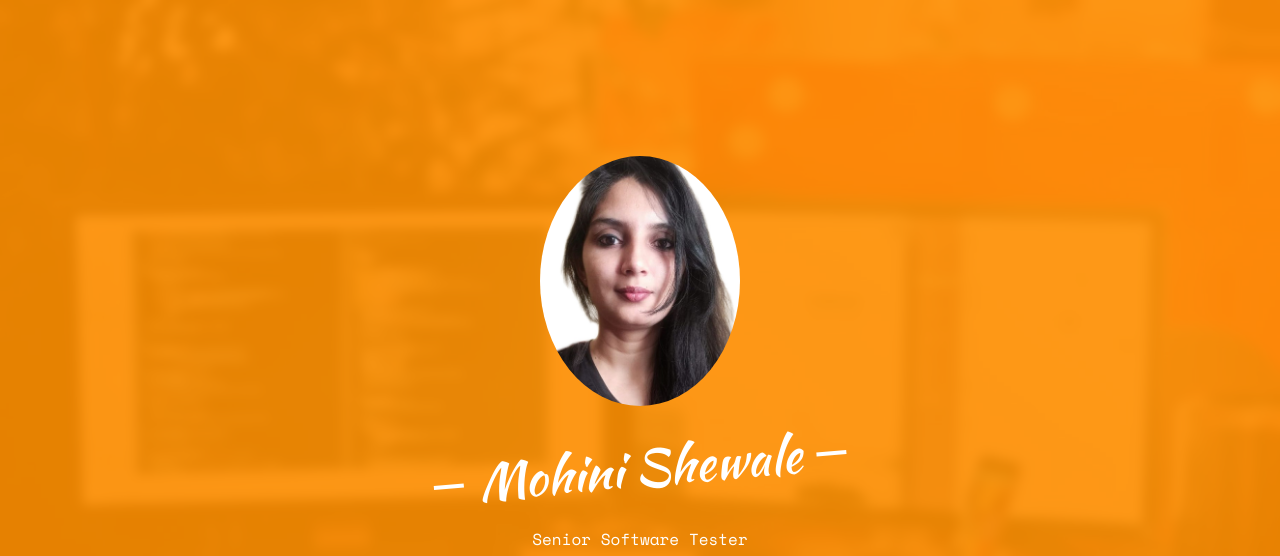
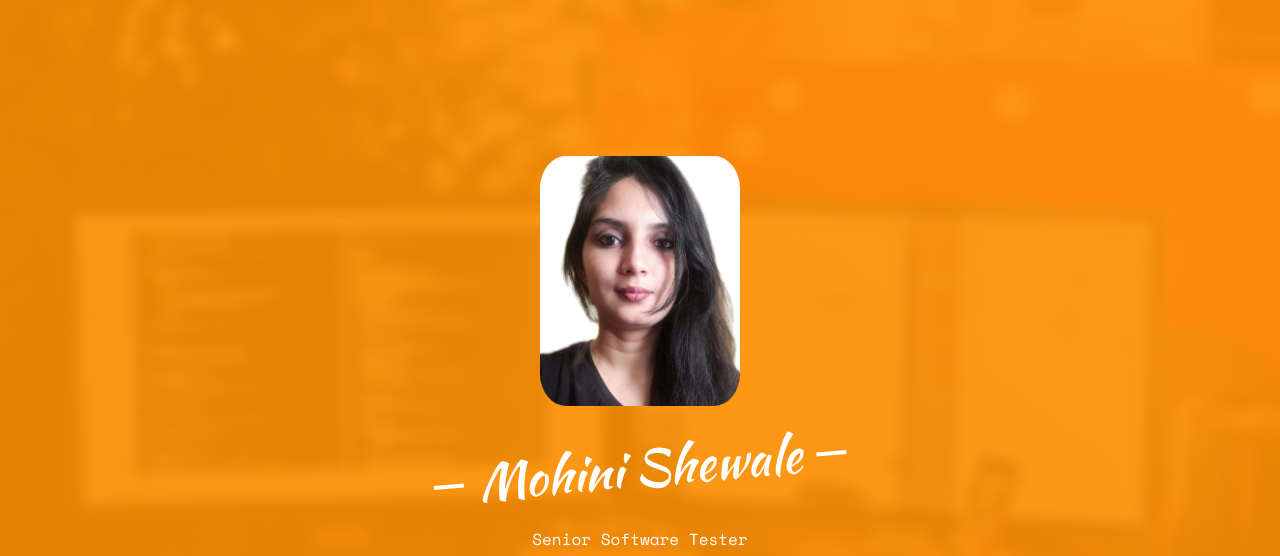
Before and after one commit to mohininikam/mohininikam, a plain HTML site: page index.html in a window 1280 px wide. Shown: the top 556 px of the page. Drawn offline with nearby package versions, Linux system fonts and the light colour scheme; some packages are replaced by stand-ins of ours; no server answers; files whose address does not match are found by name.

Commit message:
Updated css

```diff
--- a/css/style.css
+++ b/css/style.css
@@ -210,11 +210,7 @@ h1, h2, h3, h4, h5, h6, figure {
   -webkit-border-radius: 50%;
   -moz-border-radius: 50%;
   -ms-border-radius: 50%;
-<<<<<<< HEAD
-  border-radius: 50%;
-=======
   border-radius: 13%;
->>>>>>> aeeb0de (first commit)
 }
 #fh5co-header .display-tc .fh5co-social-icons li a,
 .fh5co-cover .display-tc .fh5co-social-icons li a {
```
